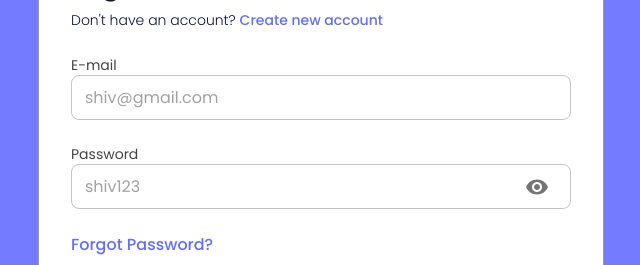
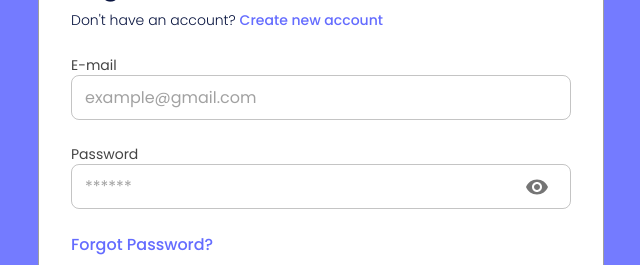
Before and after one commit to shiv-choudhury/everything-ui, a React (Vite) app: page /login in a window 1280 px wide. Shown: the part 194-459 px from the top of the page, without its empty margins (319-959 px from the left). Built offline with nearby package versions, Linux system fonts and the light colour scheme.

Commit message:
UI- Task: Host project on github

```diff
--- a/package.json
+++ b/package.json
@@ -1,9 +1,12 @@
 {
+  "homepage": "https://shiv1805.github.io/react-vite-project",
   "name": "vite-project",
   "private": true,
   "version": "0.0.0",
   "type": "module",
   "scripts": {
+    "predeploy": "npm run build",
+    "deploy": "gh-pages -d dist",
     "dev": "vite",
     "build": "vite build",
     "lint": "eslint src --ext js,jsx --report-unused-disable-directives --max-warnings 0",
@@ -29,6 +32,7 @@
     "eslint-plugin-react": "^7.32.2",
     "eslint-plugin-react-hooks": "^4.6.0",
     "eslint-plugin-react-refresh": "^0.3.4",
+    "gh-pages": "^6.1.1",
     "vite": "^4.3.2"
   }
 }
--- a/src/Components/AuthFiles/Login.jsx
+++ b/src/Components/AuthFiles/Login.jsx
@@ -77,7 +77,7 @@ export default function Login() {
             <InputLabel>E-mail</InputLabel>
             <OutlinedInput
               value={email}
-              placeholder={LoginDetails.email}
+              placeholder="example@gmail.com"
               onChange={(e) => setEmail(e.target.value)}
               variant="outlined"
               fullWidth
@@ -86,7 +86,7 @@ export default function Login() {
           <Grid item xs={12}>
             <InputLabel>Password</InputLabel>
             <OutlinedInput
-              placeholder={LoginDetails.password}
+              placeholder="******"
               value={password}
               onChange={(e) => setPassword(e.target.value)}
               type={showPassword ? "text" : "password"}
```
Also changed, not shown: 1 other file (tests, documents, lock files or other folders).
